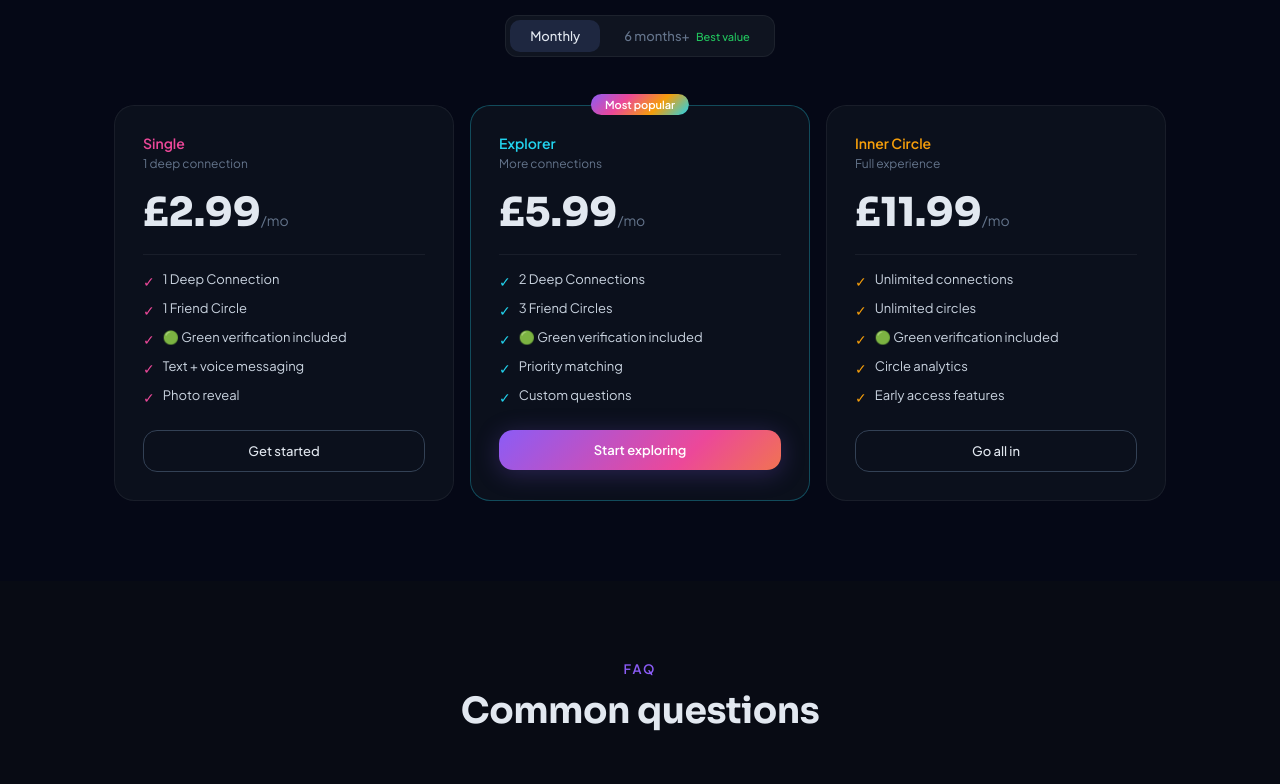
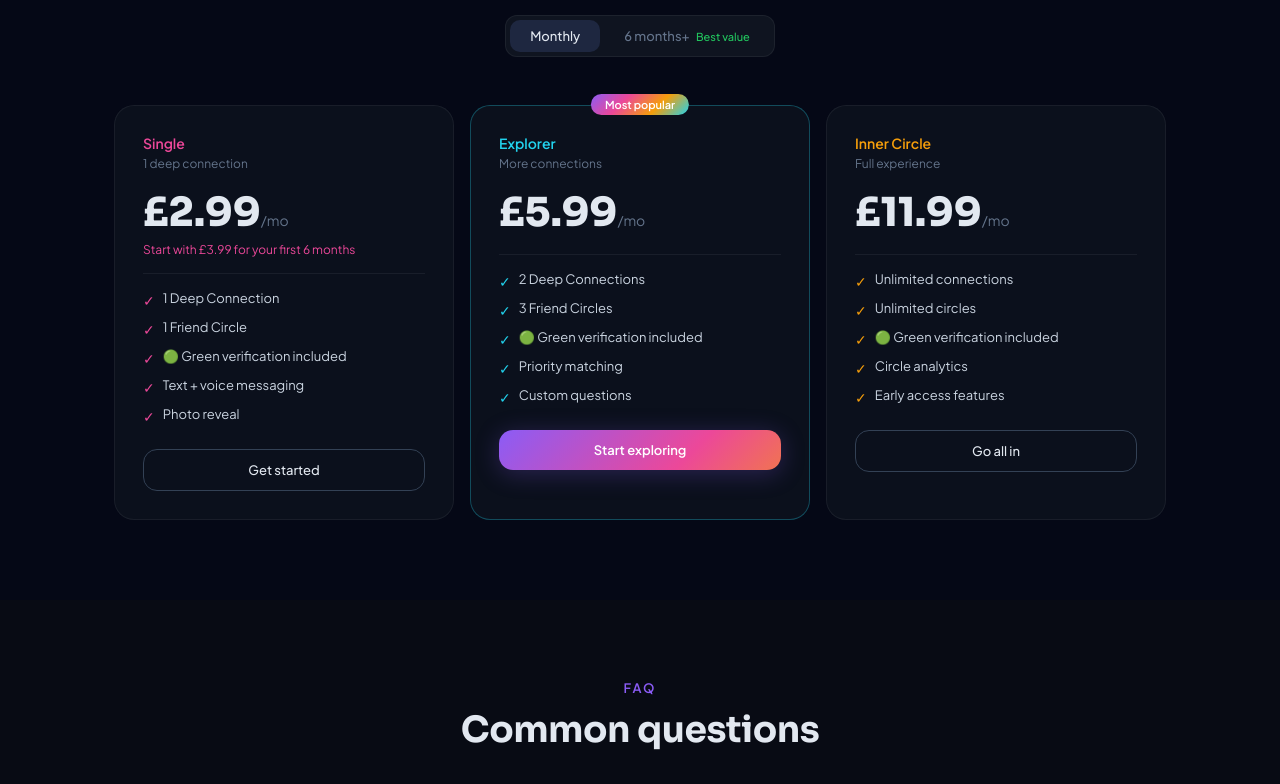
Before and after one commit to ahmadiwoking-ops/Riff-App, a Next.js app: page / in a window 1280 px wide. Shown: the part 3936-4720 px from the top of the page. Built offline with nearby package versions, Linux system fonts and the light colour scheme.

Commit message:
Single plan special offer display

```diff
--- a/app/page.js
+++ b/app/page.js
@@ -37,7 +37,7 @@ const SAFETY = [
 
 const PRICING = [
   {
-    tier: 'Single', priceM: '2.99', priceY: '3.99', color: '#EC4899', desc: '1 deep connection',
+    tier: 'Single', priceM: '2.99', priceY: '3.99', color: '#EC4899', desc: '1 deep connection', isIntro: true,
     features: ['1 Deep Connection', '1 Friend Circle', '\u{1F7E2} Green verification included', 'Text + voice messaging', 'Photo reveal'],
     cta: 'Get started', yearLabel: '/6 months', introOffer: true,
   },
@@ -294,12 +294,27 @@ export default function Home() {
                   <div style={{ display: 'flex', alignItems: 'baseline', gap: 4, marginBottom: 4 }}>
                     {/* Price display */}
                   <div>
-                        <span style={{ fontFamily: 'var(--font-heading)', fontSize: 40, fontWeight: 800 }}>£{price}</span>
-                        <span style={{ fontSize: 14, color: 'var(--text-dim)' }}>{billing === 'yearly' ? (p.yearLabel || '/mo') : '/mo'}</span>
+                        {p.isIntro && billing === 'yearly' ? (
+                          <>
+                            <span style={{ fontFamily: 'var(--font-heading)', fontSize: 40, fontWeight: 800 }}>£3.99</span>
+                            <span style={{ fontSize: 14, color: 'var(--text-dim)' }}>/6 months</span>
+                          </>
+                        ) : (
+                          <>
+                            <span style={{ fontFamily: 'var(--font-heading)', fontSize: 40, fontWeight: 800 }}>£{price}</span>
+                            <span style={{ fontSize: 14, color: 'var(--text-dim)' }}>{billing === 'yearly' ? (p.yearLabel || '/mo') : '/mo'}</span>
+                          </>
+                        )}
                       </div>
                   </div>
-                  {billing === 'yearly' && (
+                  {billing === 'yearly' && !p.isIntro && (
                     <div style={{ fontSize: 12, color: 'var(--green)', marginBottom: 8 }}>Billed annually</div>
+                  )}
+                  {p.isIntro && billing === 'yearly' && (
+                    <div style={{ fontSize: 12, color: '#EC4899', marginBottom: 8 }}>Then £2.99/month or £29.88/year</div>
+                  )}
+                  {p.isIntro && billing === 'monthly' && (
+                    <div style={{ fontSize: 12, color: '#EC4899', marginBottom: 8 }}>Start with £3.99 for your first 6 months</div>
                   )}
                   <div style={{ height: 1, background: 'var(--border)', margin: '16px 0' }} />
                   <div style={{ display: 'flex', flexDirection: 'column', gap: 10, marginBottom: 24 }}>
```
